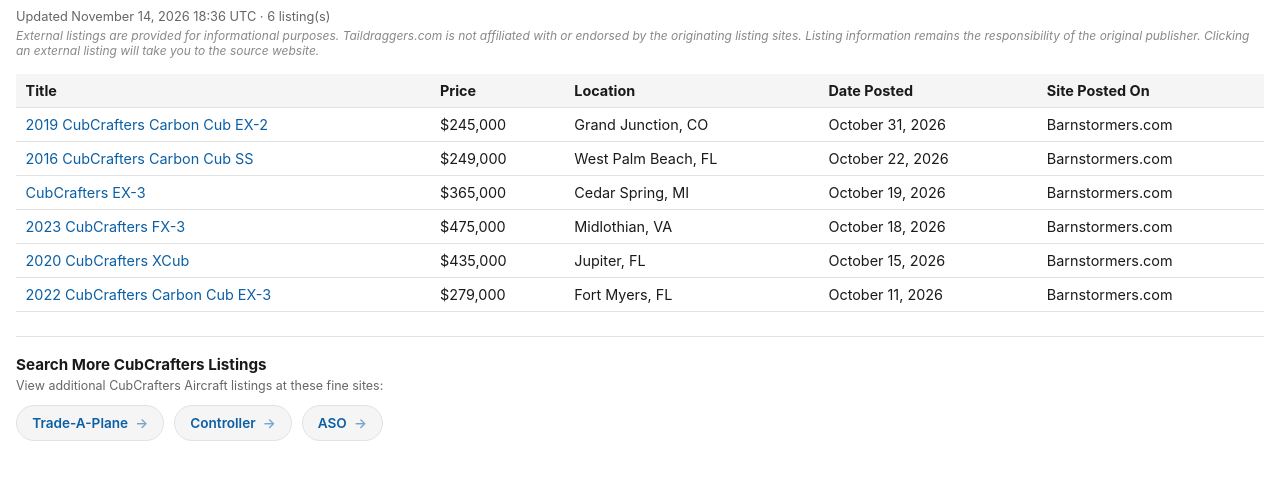
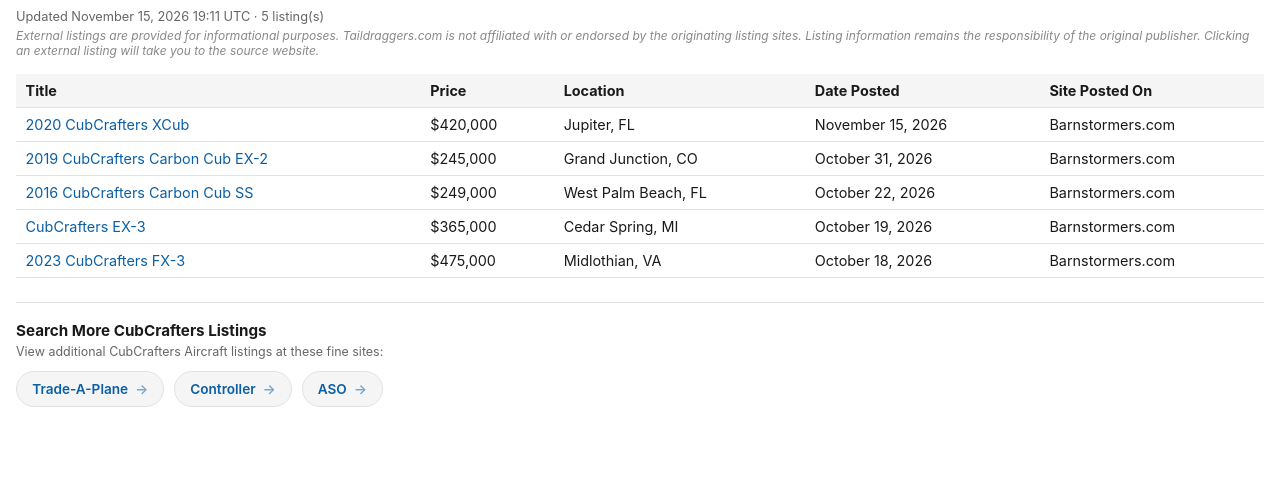
Before and after one commit to taildraggers/cub-crafters, a plain HTML site: page docs/index.html in a window 1280 px wide. Shown: the part 43-522 px from the top of the page. Drawn offline with Linux system fonts and the light colour scheme.

Commit message:
Update CubCrafters listings (2026-11-15)

```diff
--- a/docs/index.html
+++ b/docs/index.html
@@ -76,19 +76,18 @@
 </head>
 <body>
   <h1>Other CubCrafters Ads on the Web</h1>
-  <div class="updated">Updated November 14, 2026 18:36 UTC &middot; 6 listing(s)</div>
+  <div class="updated">Updated November 15, 2026 19:11 UTC &middot; 5 listing(s)</div>
   <div class="disclaimer">External listings are provided for informational purposes. Taildraggers.com is not affiliated with or endorsed by the originating listing sites. Listing information remains the responsibility of the original publisher. Clicking an external listing will take you to the source website.</div>
   <table>
     <thead>
       <tr><th>Title</th><th>Price</th><th>Location</th><th>Date Posted</th><th>Site Posted On</th></tr>
     </thead>
     <tbody>
+        <tr><td><a href="https://www.barnstormers.com/classified-2061259-2020-NXCub.html" target="_blank" rel="noopener noreferrer">2020 CubCrafters XCub</a></td><td>$420,000</td><td>Jupiter, FL</td><td>November 15, 2026</td><td>Barnstormers.com</td></tr>
         <tr><td><a href="https://www.barnstormers.com/classified-2046463-2019-Carbon-Cub-EX-2.html" target="_blank" rel="noopener noreferrer">2019 CubCrafters Carbon Cub EX-2</a></td><td>$245,000</td><td>Grand Junction, CO</td><td>October 31, 2026</td><td>Barnstormers.com</td></tr>
         <tr><td><a href="https://www.barnstormers.com/classified-2074630-2016-Carbon-Cub-SS.html" target="_blank" rel="noopener noreferrer">2016 CubCrafters Carbon Cub SS</a></td><td>$249,000</td><td>West Palm Beach, FL</td><td>October 22, 2026</td><td>Barnstormers.com</td></tr>
         <tr><td><a href="https://www.barnstormers.com/classified-2079005-cubcrafters-EX3.html" target="_blank" rel="noopener noreferrer">CubCrafters EX-3</a></td><td>$365,000</td><td>Cedar Spring, MI</td><td>October 19, 2026</td><td>Barnstormers.com</td></tr>
         <tr><td><a href="https://www.barnstormers.com/classified-2055386-2023-IFR-CUBCRAFTERS-FX-3.html" target="_blank" rel="noopener noreferrer">2023 CubCrafters FX-3</a></td><td>$475,000</td><td>Midlothian, VA</td><td>October 18, 2026</td><td>Barnstormers.com</td></tr>
-        <tr><td><a href="https://www.barnstormers.com/classified-2061259-2020-NXCub.html" target="_blank" rel="noopener noreferrer">2020 CubCrafters XCub</a></td><td>$435,000</td><td>Jupiter, FL</td><td>October 15, 2026</td><td>Barnstormers.com</td></tr>
-        <tr><td><a href="https://www.barnstormers.com/classified-2061098-2022-Carbon-Cub-EX-3.html" target="_blank" rel="noopener noreferrer">2022 CubCrafters Carbon Cub EX-3</a></td><td>$279,000</td><td>Fort Myers, FL</td><td>October 11, 2026</td><td>Barnstormers.com</td></tr>
     </tbody>
   </table>
   <div class="more-resources">
```
